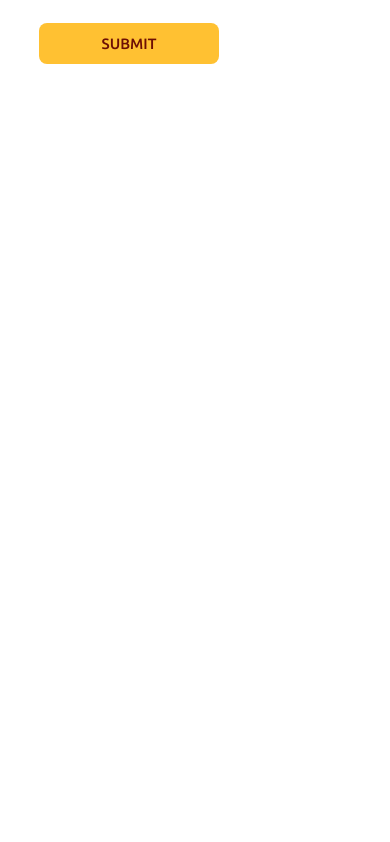
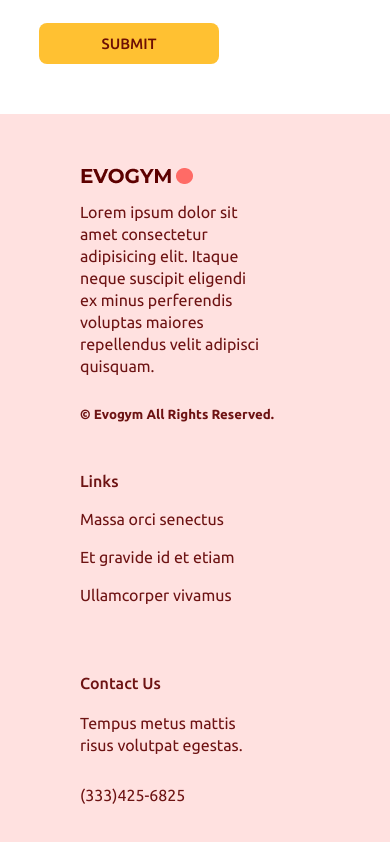
Before and after one commit to Mahdi-Shayan/fitness-gym, a React (Create React App) app: page / in a window 390 px wide. Shown: the part 4078-4920 px from the top of the page. Before the commit the page ends 4192 px from the top, so only its background shows below. Built offline with nearby package versions, Linux system fonts and the light colour scheme.

Commit message:
make full responsive footer

```diff
--- a/src/App.tsx
+++ b/src/App.tsx
@@ -7,6 +7,7 @@ import Nav from "./components/navbar/Nav";
 import { SelectPageProvider } from "./context/SelectPage";
 import OurClasses from "./pages/ourClasses/OurClasses";
 import ContactUs from "./pages/contactUs/ContactUs";
+import Footer from "./components/footer/Footer";
 
 function App() {
   return (
@@ -19,6 +20,7 @@ function App() {
           <OurClasses />
           <ContactUs />
         </main>
+        <Footer />
       </div>
     </SelectPageProvider>
   );
--- /dev/null
+++ b/src/components/footer/Footer.tsx
@@ -0,0 +1,38 @@
+
+// Image
+import logo from '../../assets/images/Logo.png'
+
+// Style
+import './footer.scss';
+
+
+function Footer() {
+  return (
+    <>
+      <footer>
+        <div className="left-side">
+          <img src={logo} alt="logo" className="logo" />
+          <p className="des">
+            Lorem ipsum dolor sit amet consectetur adipisicing elit. Itaque
+            neque suscipit eligendi ex minus perferendis voluptas maiores
+            repellendus velit adipisci quisquam.
+          </p>
+          <h5>&#169; Evogym All Rights Reserved.</h5>
+        </div>
+        <div className="links">
+          <p className="header">Links</p>
+          <p className="link">Massa orci senectus</p>
+          <p className="link">Et gravide id et etiam</p>
+          <p className="link">Ullamcorper vivamus</p>
+        </div>
+        <div className="contact-us">
+          <p className="header">Contact Us</p>
+          <p className="des">Tempus metus mattis risus volutpat egestas.</p>
+          <div className="phone">(333)425-6825</div>
+        </div>
+      </footer>
+    </>
+  );
+}
+
+export default Footer;
--- /dev/null
+++ b/src/components/footer/footer.scss
@@ -0,0 +1,38 @@
+@import '../../styles/config.scss';
+
+footer {
+  background-color: $primary-100;
+  display: flex;
+  padding: 50px 80px;
+  .des {
+    line-height: 22px;
+    margin-bottom: 30px;
+    padding-right: 50px;
+  }
+  .header {
+    font-family: 'medium';
+    margin-bottom: 20px;
+  }
+  .left-side {
+    flex: 1.5;
+    .logo {
+      margin-bottom: 10px;
+    }
+  }
+  .links {
+    flex: 1;
+    .link {
+      margin-bottom: 20px;
+    }
+  }
+  .contact-us {
+    flex: 1;
+  }
+}
+
+@media screen and (max-width: 1100px) {
+  footer {
+    flex-direction: column;
+    gap: 50px;
+  }
+}
```
